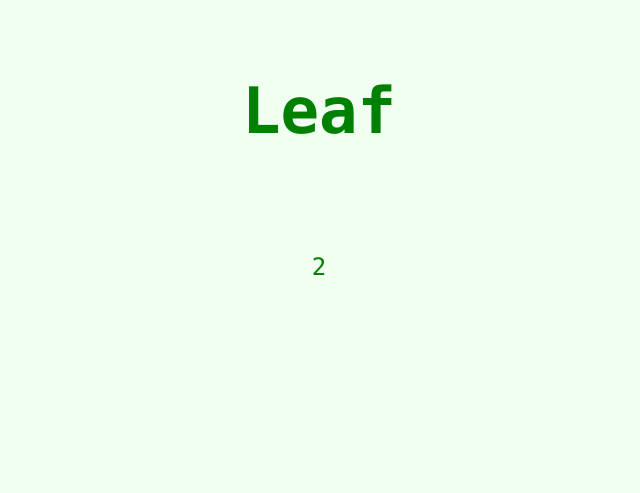
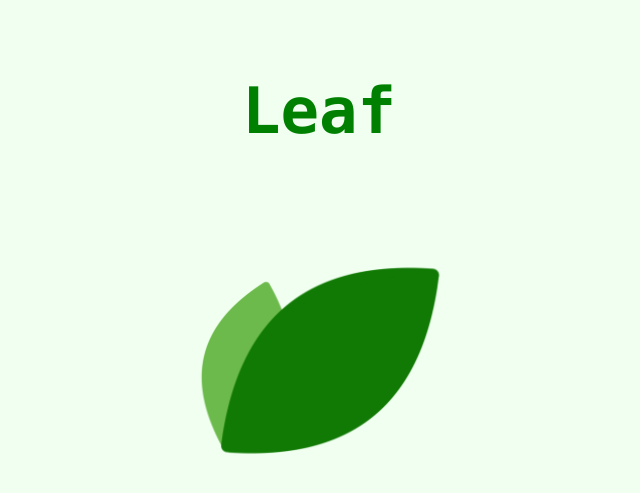
Before and after one commit to slashsite/slashsite.github.io, a Jekyll site: the page built from superwibr/leaf.html, in a window 1280 px wide. Shown: the top 493 px of the page, without its empty margins (321-961 px from the left). Built offline with Jekyll 4.4.1, drawn with Linux system fonts in a browser that asks for light colours.

Commit message:
Updated Master

```diff
--- a/superwibr/css/leafstyle.css
+++ b/superwibr/css/leafstyle.css
@@ -29,22 +29,58 @@
   background-color: ivory;
 }
 
-/* Intro Animations */
+/* Animations */
 
-.easefadetop {
-  animation: top 2s;
-  -moz-animation: top 2s; /* Firefox */
-  -webkit-animation: top 2s; /* Safari and Chrome */
-  -o-animation: top 2s; /* Opera */
+.fadetop {
+  animation: fadetop 2s;
+  -moz-animation: fadetop 2s; /* Firefox */
+  -webkit-animation: fadetop 2s; /* Safari and Chrome */
+  -o-animation: fadetop 2s; /* Opera */
 }
 
-@keyframes top {
+@keyframes fadetop {
   0%{
     transform: translateY(-2em);
     opacity: 0%;
   }
+  65%{
+    transform: translateY(0.1em)
+  }
   100%{
     opacity: 100%;
+  }
+}
+
+.leafwiggle{
+  animation: wiggle 3s;
+  -moz-animation: wiggle 3s; /* Firefox */
+  -webkit-animation: wiggle 3s; /* Safari and Chrome */
+  -o-animation: wiggle 3s; /* Opera */
+  animation-iteration-count:infinite;
+  animation-delay: 1s;
+}
+
+@keyframes wiggle{
+  0%{
+    transform: skewY(0deg) skewX(0deg);
+  }
+  3%{
+    transform: skewY(1deg) skewX(1deg);
+  }
+  8%{
+    transform:  rotate(10deg);
+  }
+  16%{
+    transform:  rotate(0deg);
+  }
+  33%{
+    transform: skewY(1deg) skewX(-1deg);
+  }
+  50%{
+    transform: skew(0deg) rotate(0deg);
+  }
+  100%{
+    transform: skew(0deg) rotate(0deg);
   }
 }
 
--- a/superwibr/leaf.html
+++ b/superwibr/leaf.html
@@ -10,7 +10,15 @@
 <title>Leaf</title>
 
 <link rel="stylesheet" href="./css/leafstyle.css">
-
+<style>
+/* Center Image */
+.center {
+  display: block;
+  margin-left: auto;
+  margin-right: auto;
+  width: 20%;
+}
+</style>
 </head>
 <!--
               void
@@ -22,9 +30,11 @@
 <body>
 
 <div style="padding:1%; text-align:center;">
-<h1 style="font-size: 5vw;" class="easefadetop">Leaf</h1>
+<h1 style="font-size: 5vw;" class="fadetop">Leaf</h1>
 <br/>
-<p>2</p>
+<img src="./images/leaf.png" alt="[leaf icon couldn't load :/]" class="center leafwiggle">
+<br/>
+
 </div>
 
 </body>
```
Also changed, not shown: superwibr/images/leaf.png (added), 3 other files.
